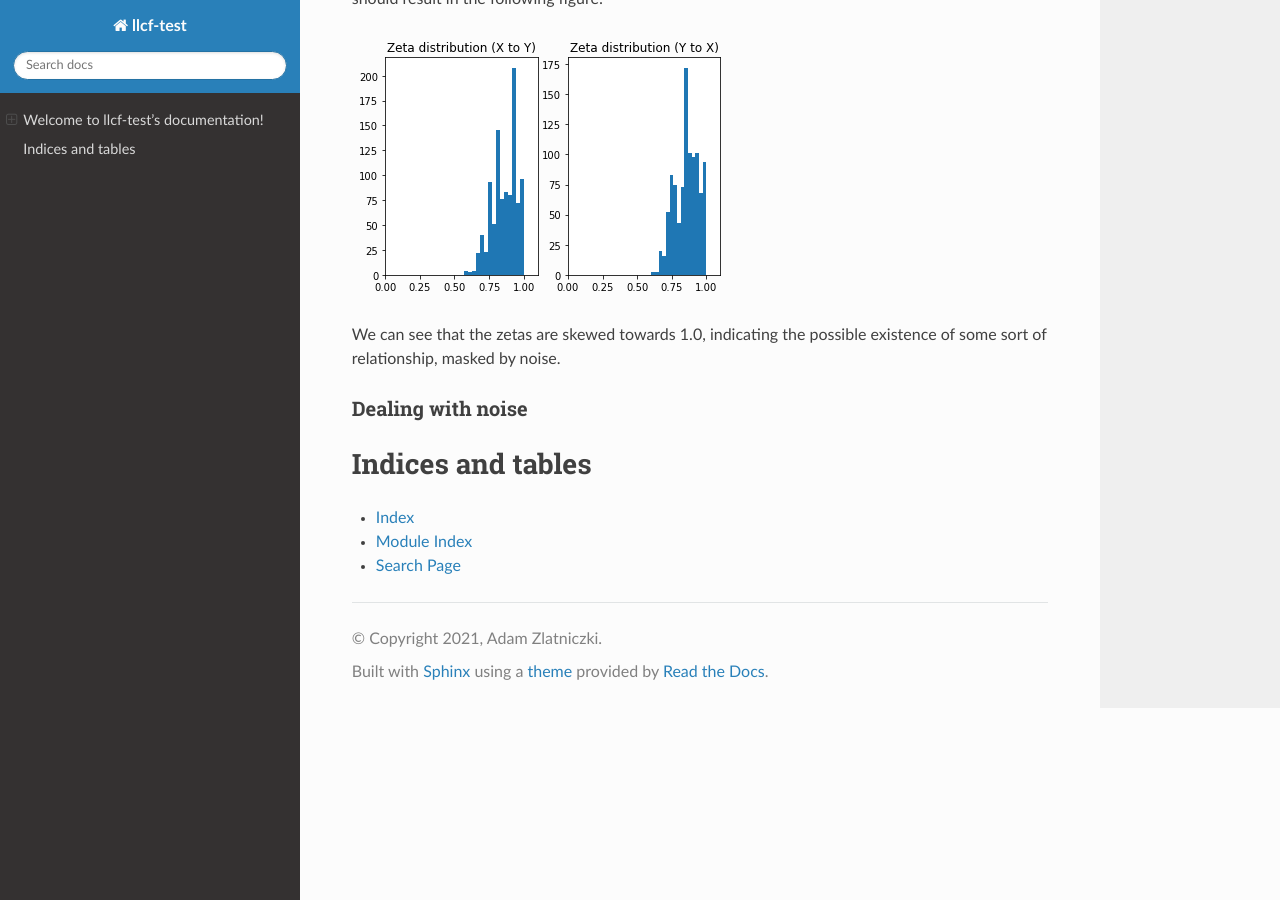
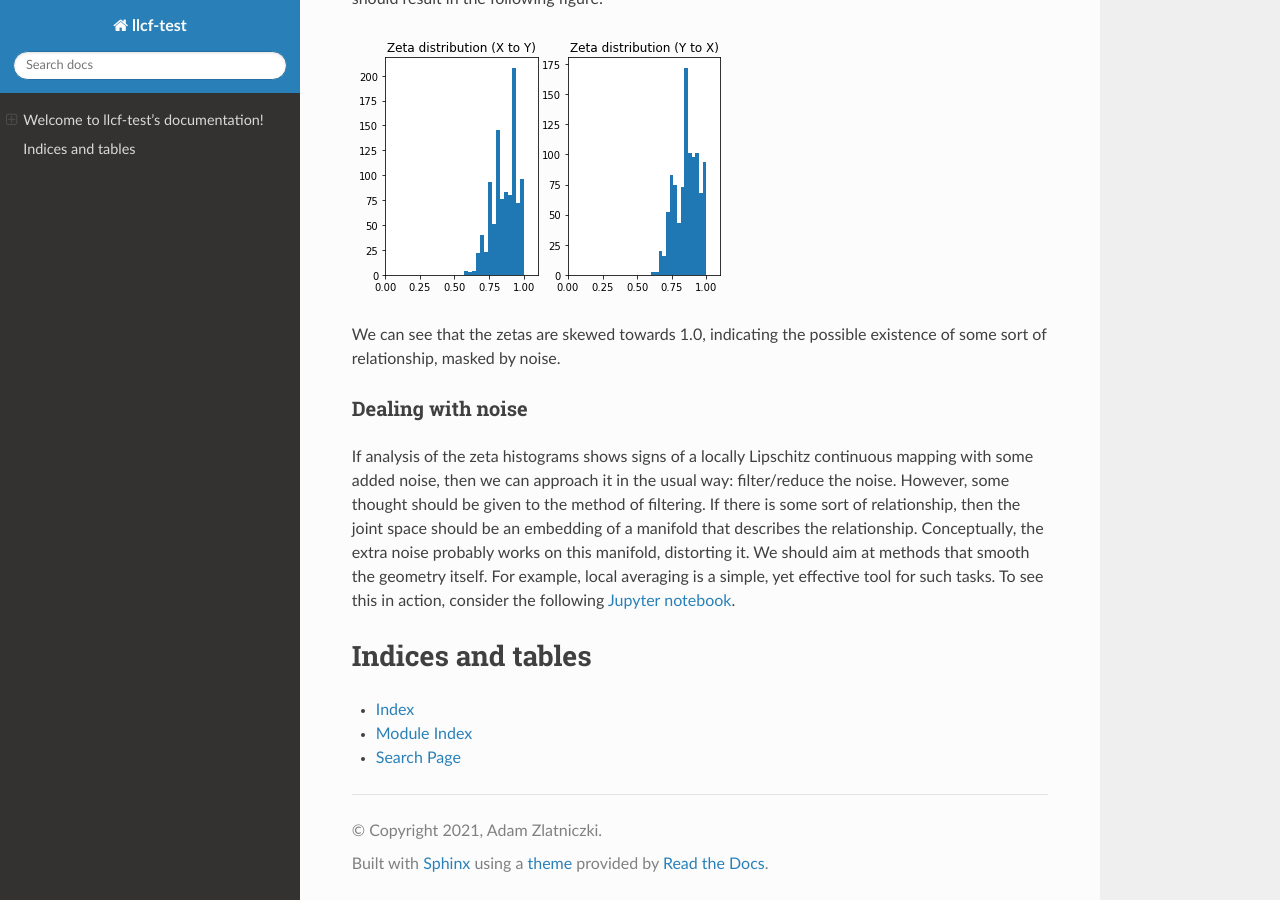
Before and after one commit to adam-zlatniczki/llcf-test-python, a Sphinx documentation site: the page built from docs/source/index.rst, in a window 1280 px wide and 900 px high, scrolled down 4149 px. Built offline with Sphinx 7.4.7 and the Read the Docs theme 2.0.0, drawn with Linux system fonts in a browser that asks for light colours.

Commit message:
noise example added

```diff
--- a/docs/source/index.rst
+++ b/docs/source/index.rst
@@ -173,7 +173,12 @@ by noise.
 
 Dealing with noise
 ^^^^^^^^^^^^^^^^^^
-
+If analysis of the zeta histograms shows signs of a locally Lipschitz continuous mapping with some added noise, then
+we can approach it in the usual way: filter/reduce the noise. However, some thought should be given to the method of
+filtering. If there is some sort of relationship, then the joint space should be an embedding of a manifold that describes
+the relationship. Conceptually, the extra noise probably works on this manifold, distorting it. We should aim at methods
+that smooth the geometry itself. For example, local averaging is a simple, yet effective tool for such tasks. To see this
+in action, consider the following `Jupyter notebook <https://github.com/adam-zlatniczki/llcf-test-python/blob/main/notebooks/noise_analysis.ipynb>`_.
 
 Indices and tables
 ==================
```
